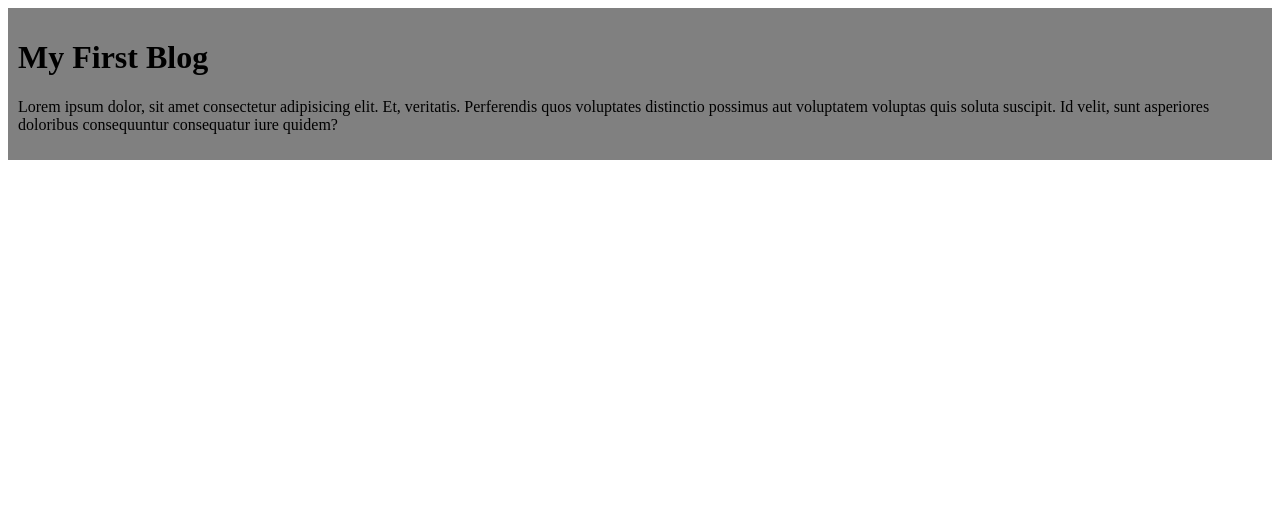
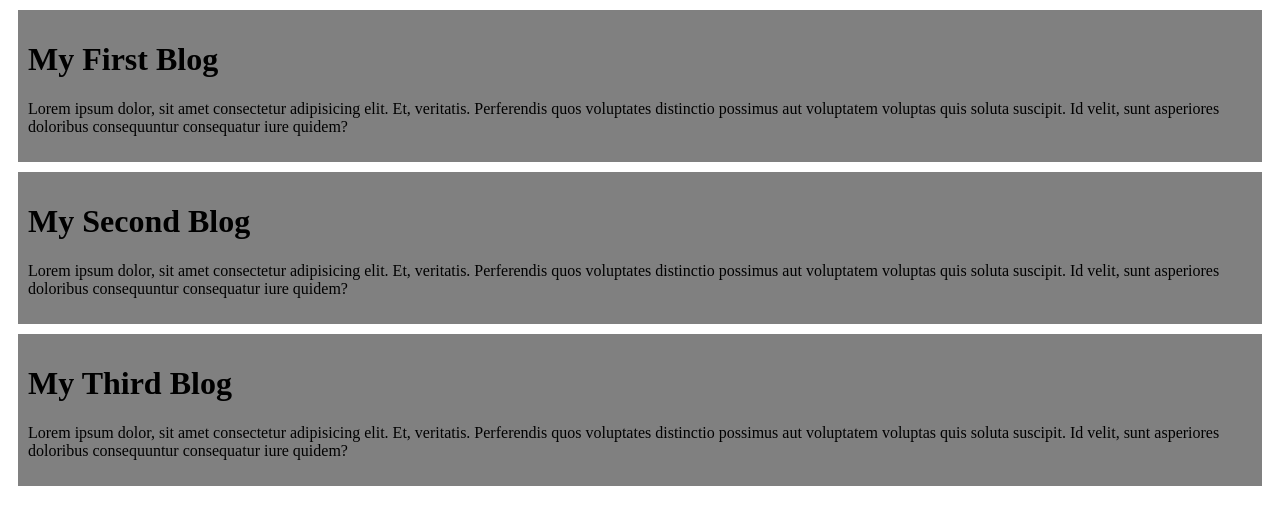
Before and after one commit to juwel164/my-git-repo, a plain HTML site: page index.html in a window 1280 px wide. Drawn offline with Linux system fonts and the light colour scheme.

Commit message:
Added second and third blog

```diff
--- a/index.html
+++ b/index.html
@@ -11,5 +11,13 @@
     <h1>My First Blog</h1>
     <p>Lorem ipsum dolor, sit amet consectetur adipisicing elit. Et, veritatis. Perferendis quos voluptates distinctio possimus aut voluptatem voluptas quis soluta suscipit. Id velit, sunt asperiores doloribus consequuntur consequatur iure quidem?</p>
 </div>
+<div>
+    <h1>My Second Blog</h1>
+    <p>Lorem ipsum dolor, sit amet consectetur adipisicing elit. Et, veritatis. Perferendis quos voluptates distinctio possimus aut voluptatem voluptas quis soluta suscipit. Id velit, sunt asperiores doloribus consequuntur consequatur iure quidem?</p>
+</div>
+<div>
+    <h1>My Third Blog</h1>
+    <p>Lorem ipsum dolor, sit amet consectetur adipisicing elit. Et, veritatis. Perferendis quos voluptates distinctio possimus aut voluptatem voluptas quis soluta suscipit. Id velit, sunt asperiores doloribus consequuntur consequatur iure quidem?</p>
+</div>
 </body>
 </html>
--- a/style.css
+++ b/style.css
@@ -1,4 +1,5 @@
 div{
   background-color: grey;
   padding: 10px;
+  margin: 10px;
 }
```
